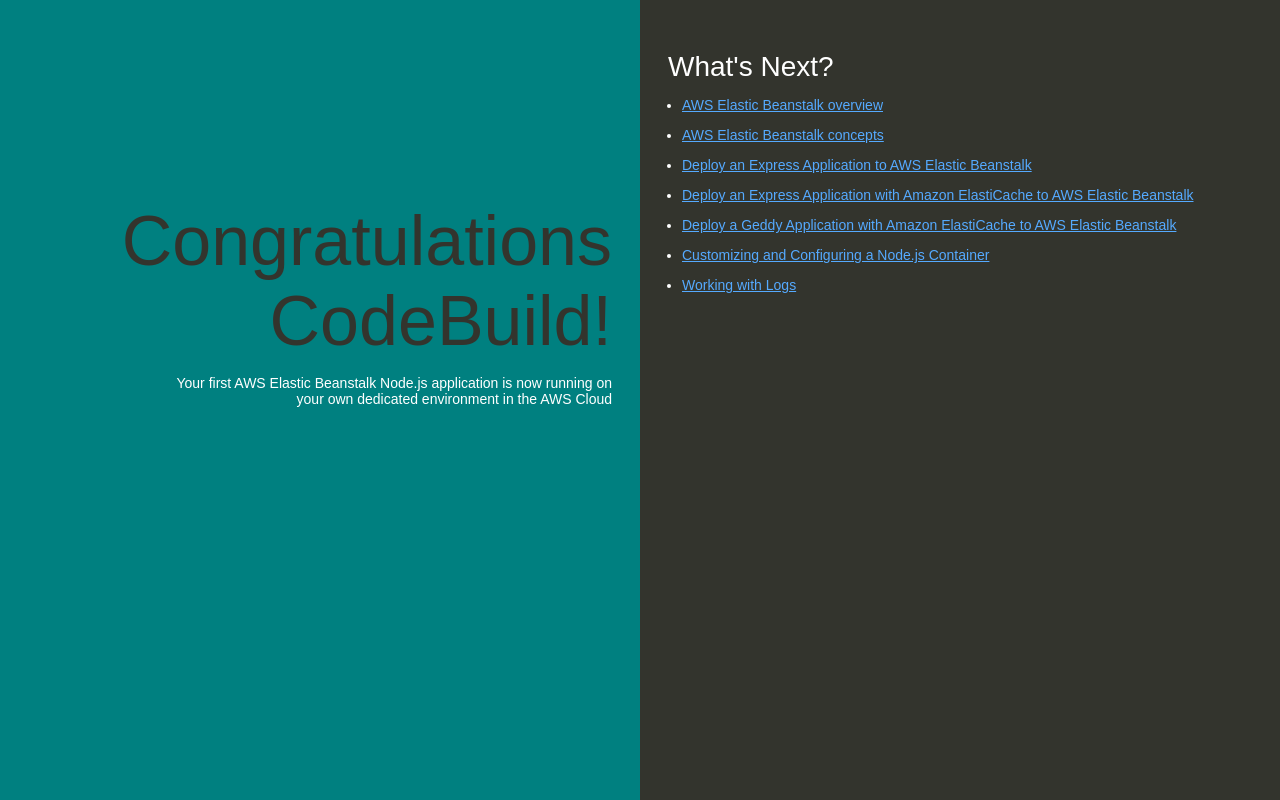
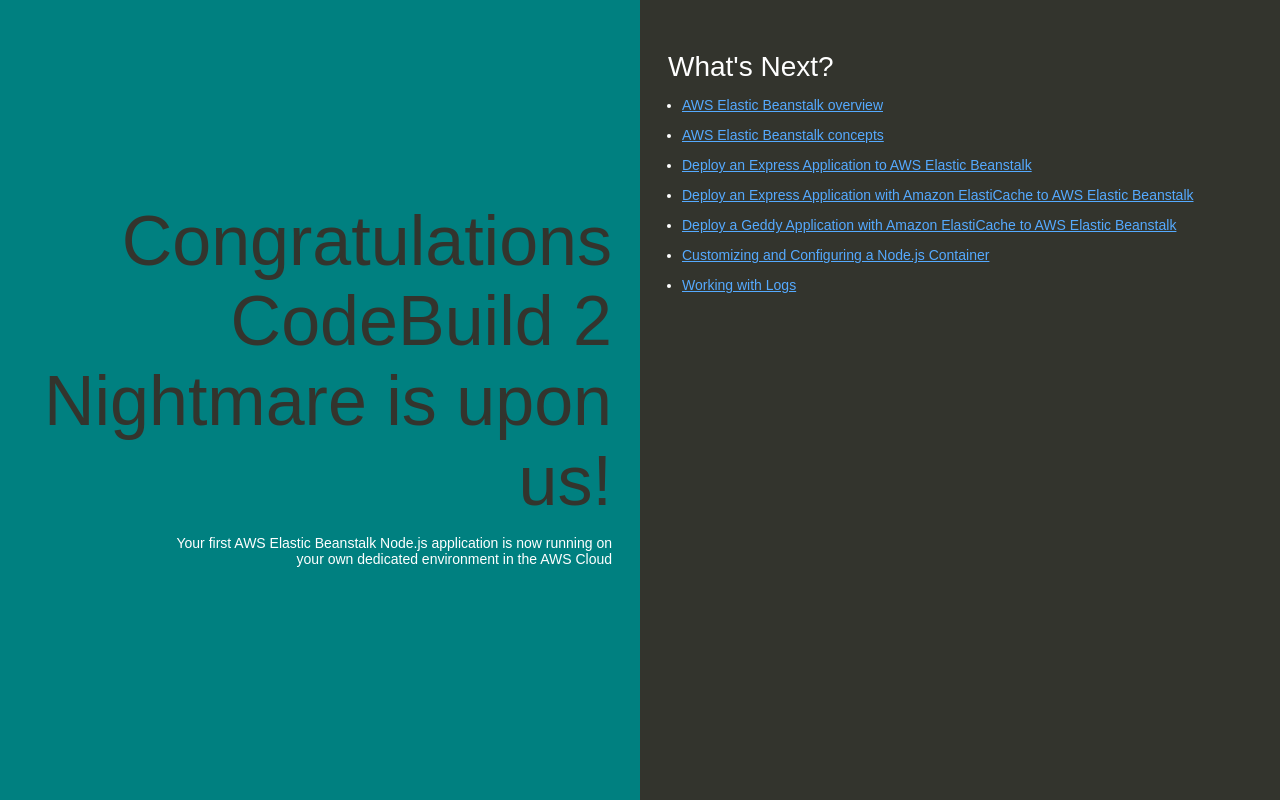
Before and after one commit to Tempmatt/my-nodejs-app, a website: page index.html in a window 1280 px wide. Drawn offline with Linux system fonts and the light colour scheme.

Commit message:
Update index.html
changed my h1 element to a new string to test my codebuild with codepipeline.

```diff
--- a/index.html
+++ b/index.html
@@ -74,7 +74,7 @@
   </head>
   <body>
     <div class="textColumn">
-      <h1>Congratulations CodeBuild!</h1>
+      <h1>Congratulations CodeBuild 2 Nightmare is upon us!</h1>
       <p>Your first AWS Elastic Beanstalk Node.js application is now running on your own dedicated environment in the AWS Cloud</p>
     </div>
     <div class="linksColumn">
```
